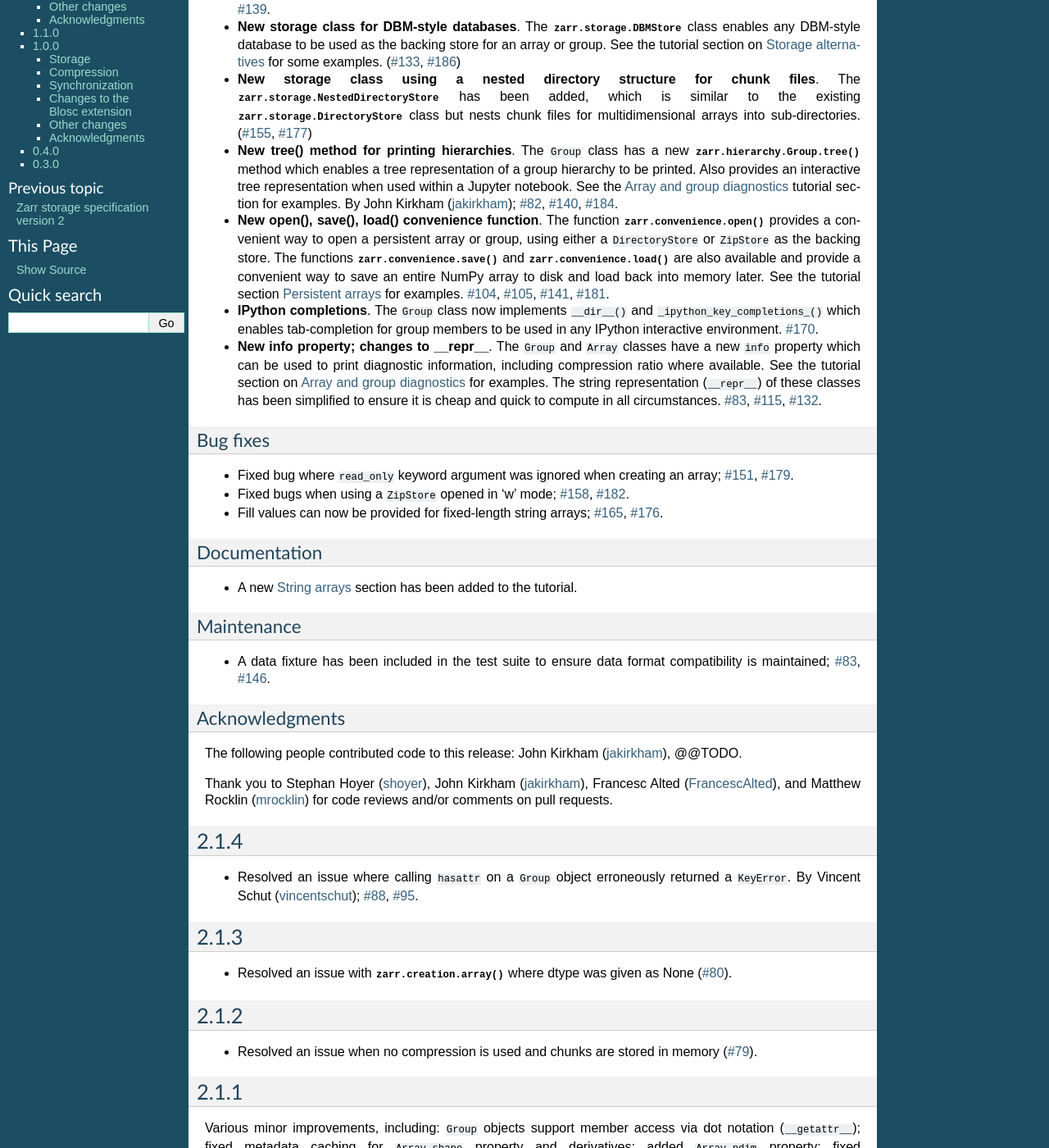
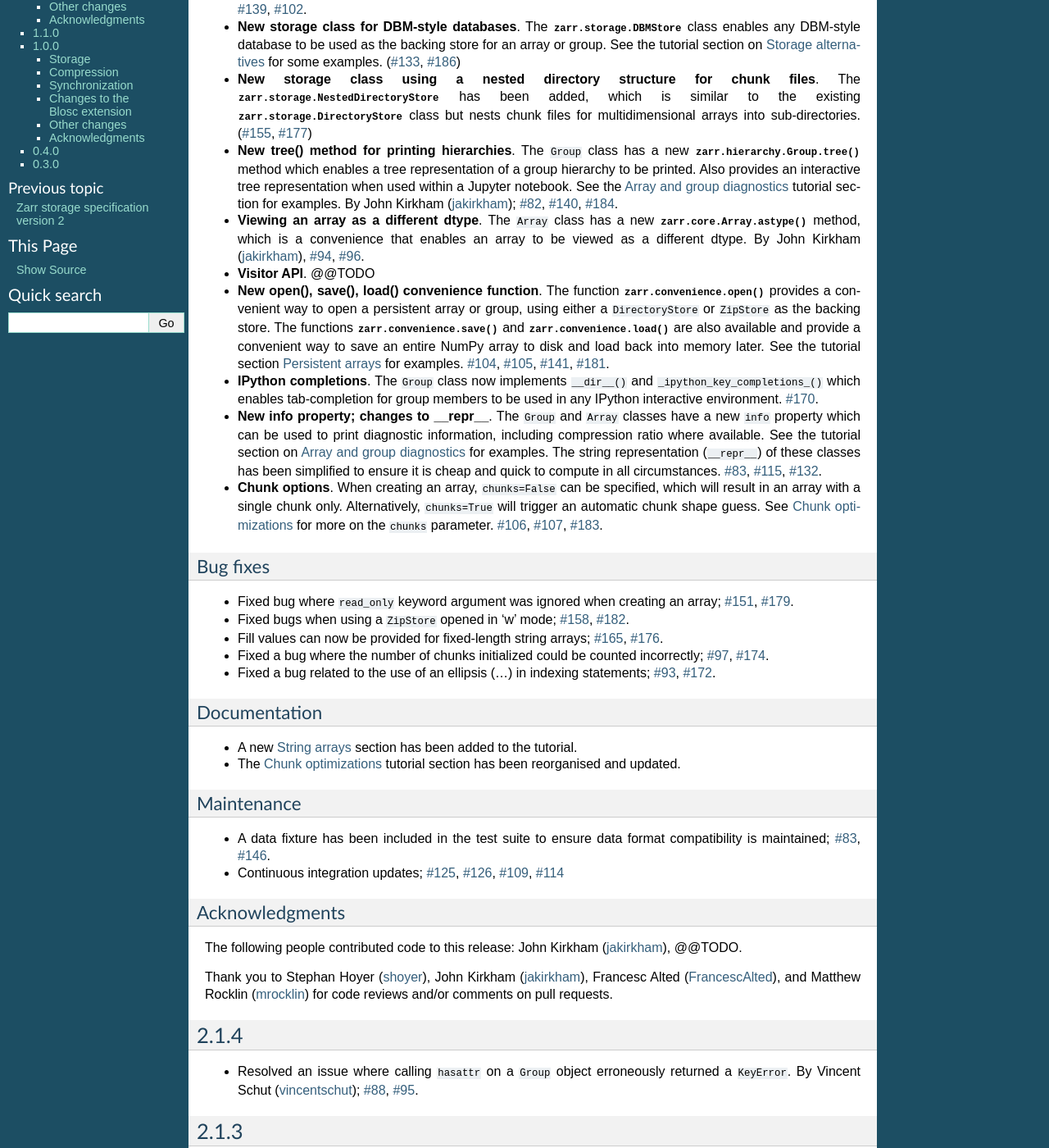
Before and after one commit to enthusiastdev121/zarr-python, a Sphinx documentation site: the page built from docs/release.rst, in a window 1280 px wide and 1400 px high, scrolled down 330 px. Shown: the whole window at 82% size. Built offline with Sphinx 7.4.7, drawn with Linux system fonts in a browser that asks for light colours; the version number could not be read and is left out.

Commit message:
wip release notes

```diff
--- a/docs/release.rst
+++ b/docs/release.rst
@@ -18,7 +18,7 @@ Enhancements
   into the :mod:`zarr.codecs` namespace. However, it is recommended to import
   codecs from the new package, see the tutorial sections on
   :ref:`tutorial_compress` and :ref:`tutorial_filters` for
-  examples. :issue:`74`, :issue:`139`.
+  examples. :issue:`74`, :issue:`139`, :issue:`102`.
 
 * **New storage class for DBM-style databases**. The
   :class:`zarr.storage.DBMStore` class enables any DBM-style database to be used
@@ -36,6 +36,13 @@ Enhancements
   representation when used within a Jupyter notebook. See the
   :ref:`tutorial_diagnostics` tutorial section for examples. By John Kirkham
   (jakirkham_); :issue:`82`, :issue:`140`, :issue:`184`.
+
+* **Viewing an array as a different dtype**. The ``Array`` class has a new
+  :func:`zarr.core.Array.astype` method, which is a convenience that enables an
+  array to be viewed as a different dtype. By John Kirkham (jakirkham_),
+  :issue:`94`, :issue:`96`.
+
+* **Visitor API**. @@TODO
 
 * **New open(), save(), load() convenience function**. The function
   :func:`zarr.convenience.open` provides a convenient way to open a persistent
@@ -58,6 +65,12 @@ Enhancements
   it is cheap and quick to compute in all circumstances. :issue:`83`,
   :issue:`115`, :issue:`132`.
 
+* **Chunk options**. When creating an array, ``chunks=False`` can be specified,
+  which will result in an array with a single chunk only. Alternatively,
+  ``chunks=True`` will trigger an automatic chunk shape guess. See
+  :ref:`tutorial_chunks` for more on the ``chunks`` parameter. :issue:`106`,
+  :issue:`107`, :issue:`183`.
+
 Bug fixes
 ~~~~~~~~~
 
@@ -70,16 +83,25 @@ Bug fixes
 * Fill values can now be provided for fixed-length string arrays; :issue:`165`,
   :issue:`176`.
 
+* Fixed a bug where the number of chunks initialized could be counted
+  incorrectly; :issue:`97`, :issue:`174`.
+
+* Fixed a bug related to the use of an ellipsis (...) in indexing statements;
+  :issue:`93`, :issue:`172`.
+
 Documentation
 ~~~~~~~~~~~~~
 
 * A new :ref:`tutorial_strings` section has been added to the tutorial.
+* The :ref:`tutorial_chunks` tutorial section has been reorganised and updated.
 
 Maintenance
 ~~~~~~~~~~~
 
 * A data fixture has been included in the test suite to ensure data format
   compatibility is maintained; :issue:`83`, :issue:`146`.
+* Continuous integration updates; :issue:`125`, :issue:`126`, :issue:`109`,
+  :issue:`114`
 
 Acknowledgments
 ~~~~~~~~~~~~~~~
```
